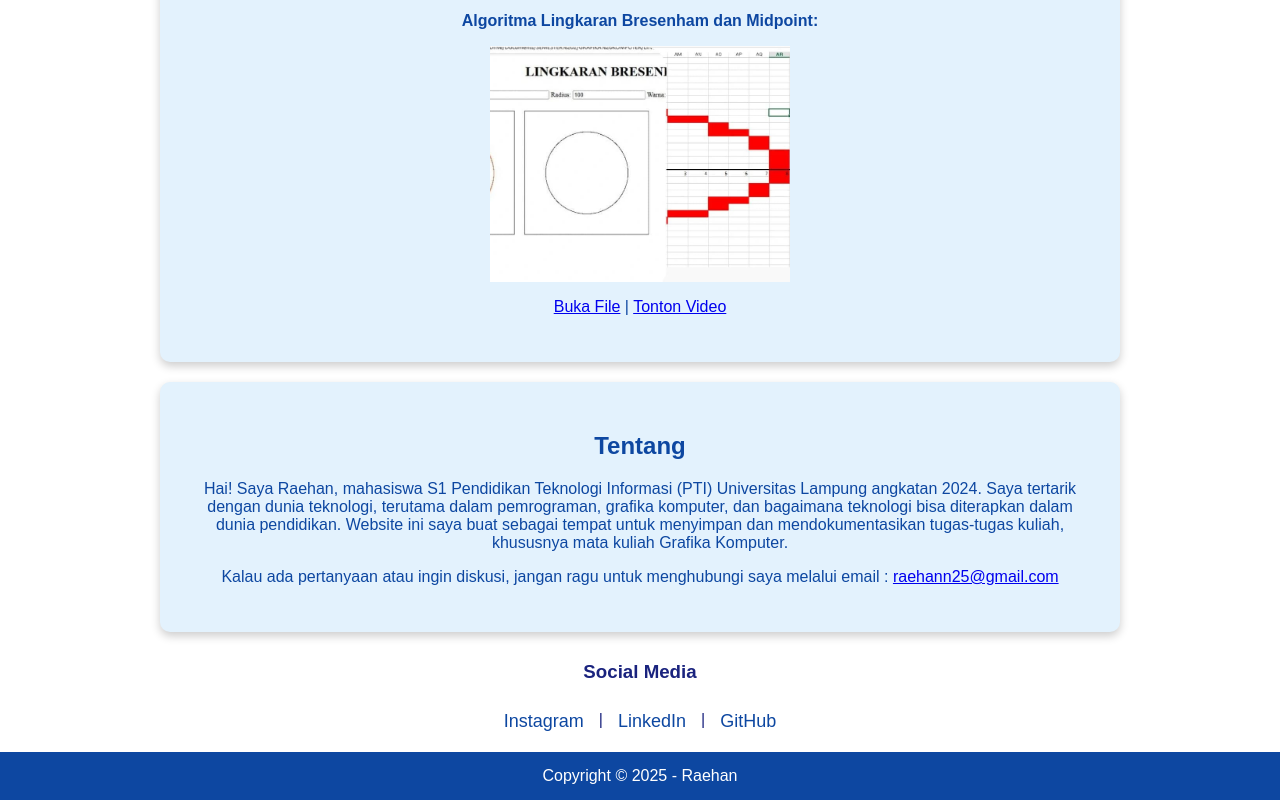
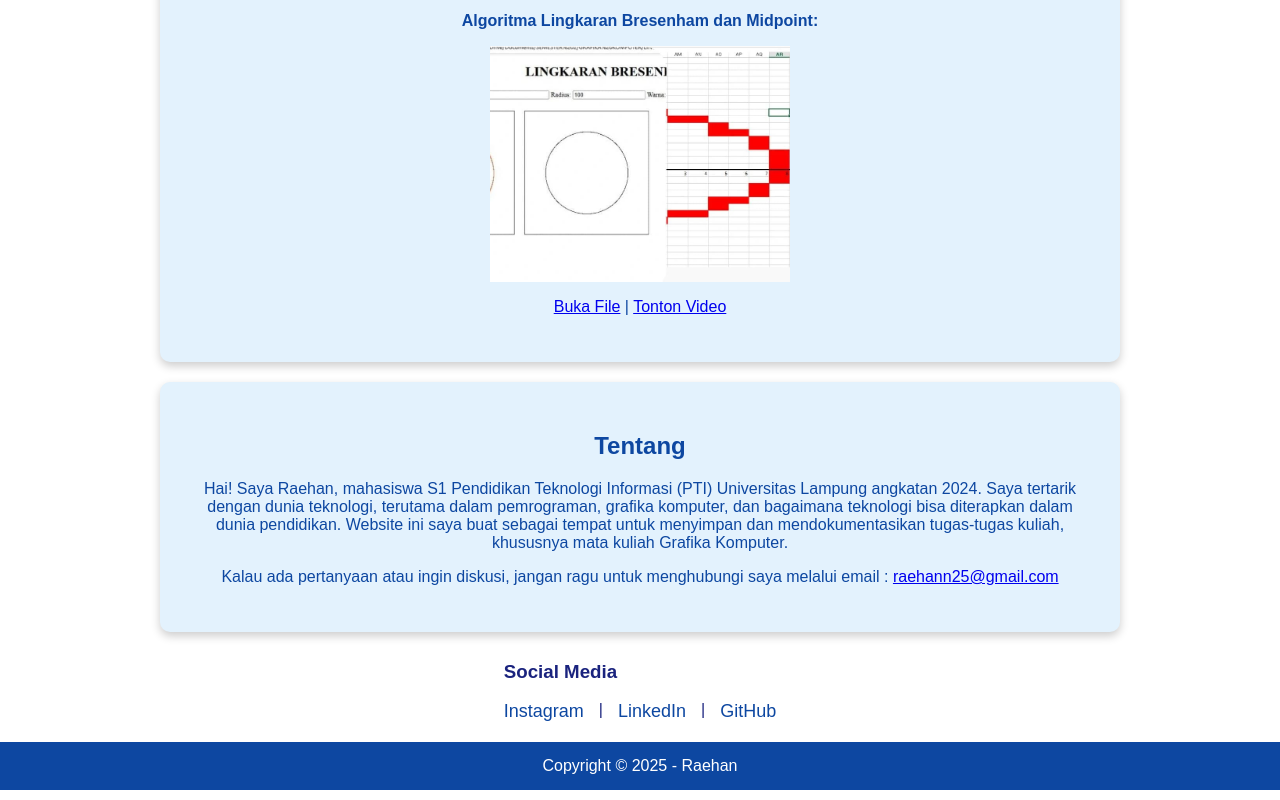
Before and after one commit to RaehanHQ/2413025033, a plain HTML site: page Raehan.html in a window 1280 px wide. Shown: the part 1481-2281 px from the top of the page. Drawn offline with Linux system fonts and the light colour scheme.

Commit message:
Update Raehan.html

```diff
--- a/Raehan.html
+++ b/Raehan.html
@@ -151,11 +151,13 @@
         </div>
     </div>
 
-    <h3>Social Media</h3>
-    <div class="social-media">
-        <a href="https://instagram.com/_raehann25" target="_blank">Instagram</a> |
-        <a href="https://www.linkedin.com/in/raehan-363680326" target="_blank">LinkedIn</a> |
-        <a href="https://github.com/raehanhq" target="_blank">GitHub</a>
+    <div class="social-container">
+        <h3>Social Media</h3>
+        <div class="social-media">
+            <a href="https://instagram.com/_raehann25" target="_blank">Instagram</a> |
+            <a href="https://www.linkedin.com/in/raehan-363680326" target="_blank">LinkedIn</a> |
+            <a href="https://github.com/raehanhq" target="_blank">GitHub</a>
+        </div>
     </div>
 
     <footer>
```
